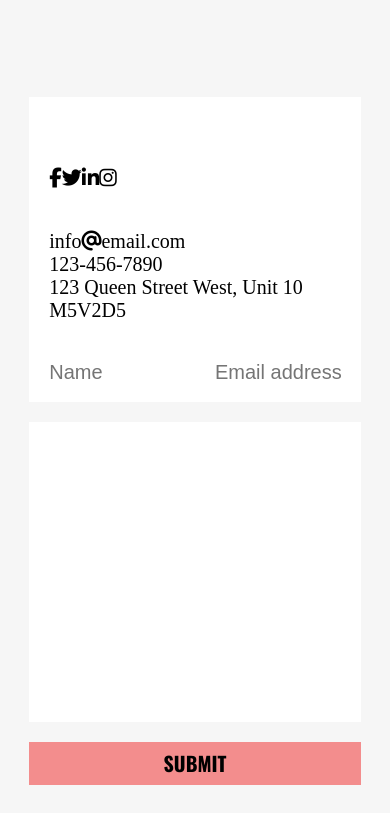
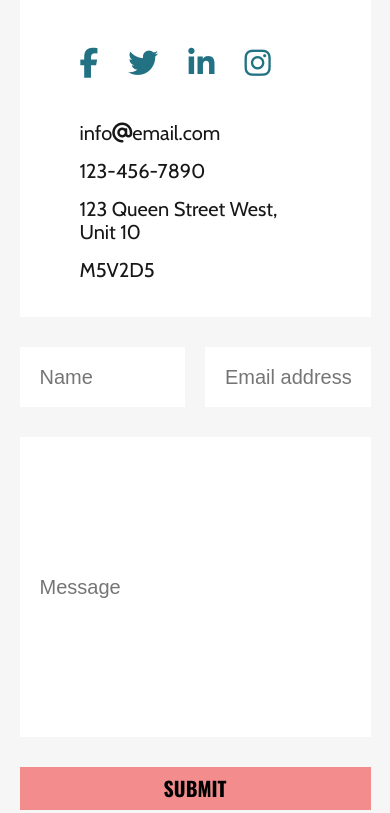
Before and after one commit to MarkHarropGitHub/mark-harrop-project-1, a plain HTML site: page contact.html in a window 390 px wide. Shown: the part 622-1435 px from the top of the page. Drawn offline with nearby package versions, Linux system fonts and the light colour scheme.

Commit message:
media query 1025px contact page

```diff
--- a/contact.html
+++ b/contact.html
@@ -55,7 +55,7 @@
             </div>
             <div class="contactAddress">
                 <ul>
-                    <li>info<i class="fas fa-at"></i>email.com</li>
+                    <li class="emailContact">info<i class="fas fa-at"></i>email.com</li>
                     <li>123-456-7890</li>
                     <li>123 Queen Street West, Unit 10</li>
                     <li>M5V2D5</li>
@@ -68,7 +68,7 @@
             <label class="hide" for="email">Email address</label>
             <input type="email" class="email" id="email" placeholder="Email address">
             <label for=""></label>
-            <input type="text" class="textarea">
+            <input type="text" class="textarea" placeholder="Message">
             <button type="submit">Submit</button>
         </form>
 
--- a/styles/sass/_contactPage.scss
+++ b/styles/sass/_contactPage.scss
@@ -13,36 +13,65 @@ section {
     margin: 0;
     .contactPosition h2 {
         position: relative;
-        bottom: 105px;
+        bottom: 115px;
     }
+}
+
+.sectionFlex {
+    display: flex;
 }
 
 .contactInfo {
     background: $white;
     padding-top: 50px;
-}
+    width: 45%;
+    height: 320px;
     .contactFlex {
         display: flex;
         list-style: none;
-    padding: 20px;
+        padding: 20px 0 10px 30px;
+    }
 }
 
 .contactIcons {
     display: flex;
     list-style: none;
-    ul {
+    li {
+        font-size: 1.5rem;
+        padding-right: 30px;
+    } i {
         color: $primary1;
     }
 }
 
-.contactAddress p i {
-    color: $black;
-}
+
 
 .contactAddress {
-    padding: 20px;
+    padding: 30px;
     ul {
         list-style: none;
         padding: 0;
+        color: $black;
+        font-family: $bodyFont;
+        li {
+            padding-bottom: 15px;
+        }
+    ul:first-child {
+        font-weight: 800;
     }
     }
+}
+
+.contactForm {
+    margin-left: 40px;
+    input {
+        width: calc(100% / 2 - 10px);
+        padding-right: 2%;
+    }
+    .name {
+        margin-right: 20px;
+    }
+    .textarea {
+        width: 100%;
+    }
+}
--- a/styles/sass/_mediaQueries.scss
+++ b/styles/sass/_mediaQueries.scss
@@ -1,3 +1,45 @@
+/* Media query for screen sizes up to 1160px */
+
+@media (max-width: 1025px) {
+
+    /* Home Page Media Queries */
+
+    /* Blog Page Media Queries */
+
+    /* Contact Page Media Queries */
+
+
+    section {
+        padding-top: 0;
+        .contactPosition h2 {
+        bottom: 160px;
+        }
+    }
+
+    .contactInfo {
+        width: 90vw;
+        padding: 30px 30px;
+        margin-bottom: 30px;
+    }
+
+    .sectionFlex {
+        flex-direction: column;
+        width: 90vw;
+        margin: 0 auto;
+    }
+
+    .contactForm {
+        margin-left: 0;
+        .textarea {
+            width: 100%;
+            margin: 30px auto;
+
+        }
+    }
+}
+
+
+
 @media (max-width: 480px) {
     h1 {
         font-size: $headerFontSize2;
```
Also changed, not shown: styles/style.css. Lines whose indentation alone changed are shown as unchanged.
